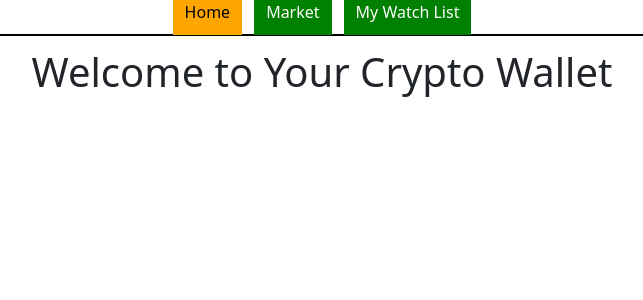
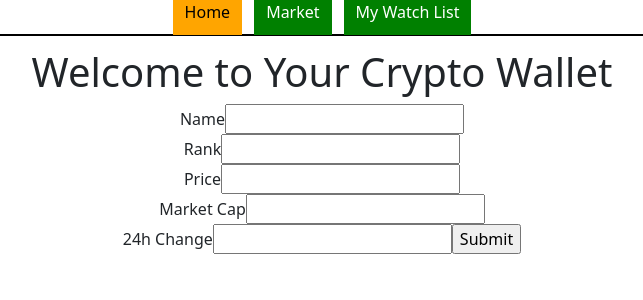
Before and after one commit to xiaochenx/project-2-crypto-wallet, a React (Create React App) app in the folder crypto-wallet/: page / in a window 1280 px wide. Shown: the top 300 px of the page, without its empty margins (318-961 px from the left). Built offline with nearby package versions, Linux system fonts and the light colour scheme; data requests are answered from the project's data file.

Commit message:
added form successfully

```diff
--- a/crypto-wallet/db.json
+++ b/crypto-wallet/db.json
@@ -181,14 +181,14 @@
       "watchList": false
     },
     {
-      "id": "tron",
-      "name": "TRON",
-      "rank": "19",
-      "price": "0.14",
-      "marketCap": "10212607443.62",
-      "ChangePercent24Hr": "-1.34",
-      "livePrice": "https://tronscan.org/#/",
-      "watchList": false
+      "name": "test",
+      "rank": "the ",
+      "price": "moment ",
+      "marketCap": "of ",
+      "ChangePercent24Hr": "213423",
+      "watchList": false,
+      "livePrice": "https://coinmarketcap.com/",
+      "id": "vT1xFHl"
     }
   ]
 }
--- a/crypto-wallet/src/App.js
+++ b/crypto-wallet/src/App.js
@@ -6,6 +6,7 @@ import NavBar from './components/NavBar'
 import Market from './containers/Market'
 import Watchlist from './components/Watchlist'
 import {BrowserRouter as Router,Route} from 'react-router-dom'
+import Home from "./components/Home"
 
 
 const API = " http://localhost:3001/cryptos"
@@ -34,7 +35,7 @@ useEffect(() => {
     <Router>
       <div className="App">
           <NavBar />
-          <Route exact path="/" render={() => <div><h1>Welcome to Your Crypto Wallet</h1></div>  }/>
+          <Route exact path="/" render={() => <Home API={API} setCryptos={setCryptos} cryptos={cryptos}/>  }/>
           <Route exact path="/market" render={props => (<Market {...props} setCryptos={setCryptos} cryptos={cryptos}/>)}/>
           <Route exact path="/Watchlist" render={props => (<Watchlist {...props}  setCryptos={setCryptos} cryptos={cryptos}/>)}  />
       </div>
--- a/crypto-wallet/src/components/CryptoList.js
+++ b/crypto-wallet/src/components/CryptoList.js
@@ -17,6 +17,7 @@ const API = 'http://localhost:3001/cryptos/'
        })
        setCryptos(newCryptos);
     }
+
 
 function getCryptos(){
     fetch(API)
--- a/crypto-wallet/src/components/Home.js
+++ b/crypto-wallet/src/components/Home.js
@@ -1,10 +1,88 @@
-import React from 'react'
+import React, {useState} from 'react'
 
- const Home = () => {
+
+ const Home = ({API,cryptos , setCryptos}) => {
+     const [name, setName] = useState("1")
+     const [rank, setRank] = useState("1")
+     const [price, setPrice] = useState("1")
+     const [marketCap, setCap] = useState("1")
+     const [ChangePercent24Hr, set24Change] = useState("1")
+
+     const handleName = (event) => {
+         console.log(event.target.value)
+         setName(event.target.value)
+     }
+
+     const handleRank = (event) => {
+        console.log(event.target.value)
+        setRank(event.target.value)
+    }
+
+    const handlePrice = (event) => {
+        console.log(event.target.value)
+        setPrice(event.target.value)
+    }
+    const handleCap = (event) => {
+        console.log(event.target.value)
+        setCap(event.target.value)
+    }
+    const handle24h = (event) => {
+        console.log(event.target.value)
+        set24Change(event.target.value)
+    }
+
+    function getCryptos(){
+        fetch(API)
+        .then(r => r.json())
+        .then(data => {
+          console.log(data)
+            const allCryptos = data.map(c => {
+              return {...c}
+            })
+            setCryptos(allCryptos)
+
+        })
+    }
+
+
+     const handleSubmit = (event) => {
+         event.preventDefault()
+         fetch(API,{
+            method: "POST",
+            headers:{'Accept':'application/json',
+                  'Content-Type': 'application/json'
+                  },
+            body:JSON.stringify({name,rank,price,marketCap,ChangePercent24Hr,watchList : false, livePrice : "https://coinmarketcap.com/"})
+
+         })
+          .then(res => res.json())
+          .then(() => {
+            getCryptos()
+        }
+            )
+            alert("New Crypto Added Successfully!")
+     }
+
     return (
         <div>
             <h1>Welcome to Your Crypto Wallet</h1>
-
+           <form  onSubmit={handleSubmit}>
+               <label for="name">Name</label>
+               <input type="text" name="name" onChange={handleName}/>
+               <br />
+               <label for="rank">Rank</label>
+               <input type="text" name="rank" onChange={handleRank}/>
+               <br />
+               <label for="price">Price</label>
+               <input type="text" name="price" onChange={handlePrice}/>
+               <br />
+               <label for="marketCap">Market Cap</label>
+               <input type="text" name="marketCap" onChange={handleCap}/>
+               <br />
+               <label for="ChangePercent24Hr">24h Change</label>
+               <input type="text" name="ChangePercent24Hr" onChange={handle24h}/>
+               <input type="submit" />
+           </form>
         </div>
     )
 }
--- a/crypto-wallet/src/components/Watchlist.js
+++ b/crypto-wallet/src/components/Watchlist.js
@@ -14,8 +14,8 @@ const Watchlist = ({cryptos , setCryptos }) => {
         setCryptos(newCryptos);
      }
 
-    const renderCryptos = cryptos.map(crypto =>{
-        console.log({ watchlist : crypto.watchlist})
+    const renderCryptos = cryptos.filter(crypto =>{
+
         if(!crypto.watchList) return null;
         return <div>
             <h1>{crypto.name}</h1> <Button variant="outline-danger" onClick={handleClick(crypto.id)}>Delete</Button>
--- a/crypto-wallet/src/containers/Market.js
+++ b/crypto-wallet/src/containers/Market.js
@@ -9,7 +9,7 @@ const Market = ({ cryptos , setCryptos }) => {
 
 
    return  <div>
-             <CryptoList setCryptos={setCryptos} cryptos={cryptos} />
+             <CryptoList cryptos={cryptos} setCryptos={setCryptos} />
            </div>
 
 
```
